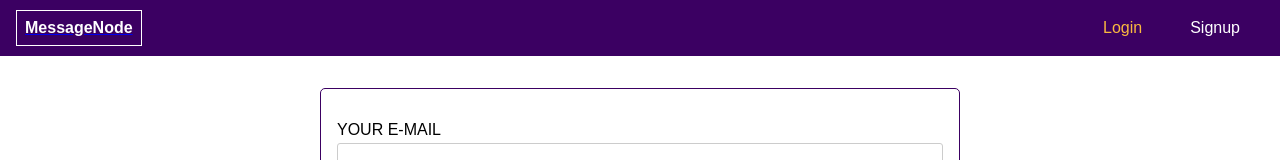
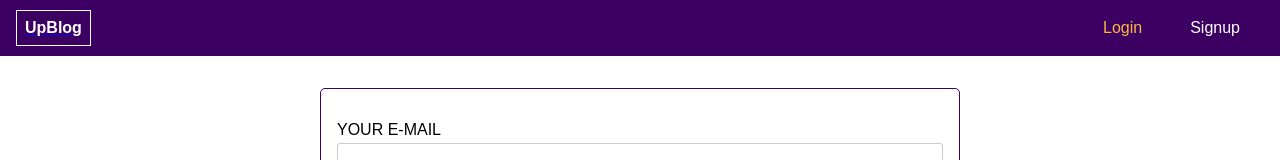
Before and after one commit to sourabhagrawal23/UpBlog, a React (Create React App) app: page / in a window 1280 px wide. Shown: the top 160 px of the page. Built offline with nearby package versions, Linux system fonts and the light colour scheme.

Commit message:
Logo updated

```diff
--- a/src/components/Logo/Logo.js
+++ b/src/components/Logo/Logo.js
@@ -2,6 +2,6 @@ import React from 'react';
 
 import './Logo.css';
 
-const logo = props => <h1 className="logo">MessageNode</h1>;
+const logo = props => <h1 className="logo">UpBlog</h1>;
 
 export default logo;
```
